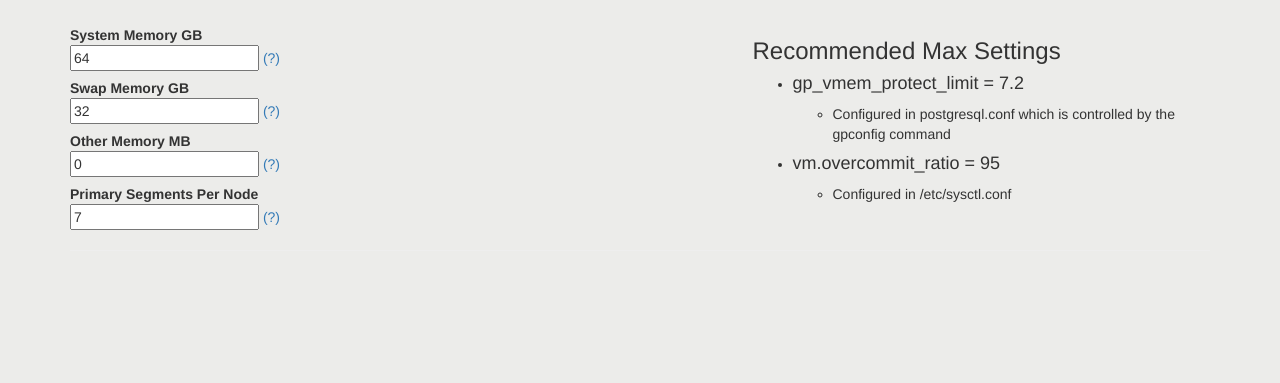
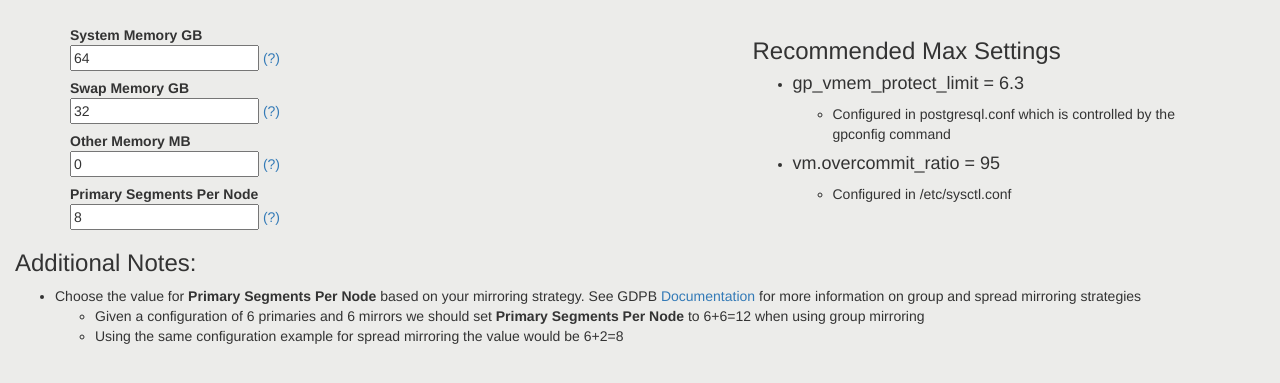
Before and after one commit to randomtask1155/gpvmem-calculator, a plain HTML site: page index.html in a window 1280 px wide. Shown: the part 309-692 px from the top of the page. Drawn offline with Linux system fonts and the light colour scheme.

Commit message:
add more notes regarding mirroring strategy

```diff
--- a/index.html
+++ b/index.html
@@ -94,7 +94,7 @@ function CalcVmem() {
             <div class="col-lg-12">
                 <h1 class="page-header"><p>Why use the calculator?</p>
                     <small id="ProductName"><p>GPDB virutal memory calculator estimates the best virtual memory settings based on exiting large scale deployments.  The linux kernel is very good at optimizing its own memory, but we still have to ensure we do not overallocation GPDB memory resulting in out of memory events.  This calculator helps the user reserve a conservative amount of memory for kernel while maximizing the amount of memory used by GPDB.</p>
-                    <p>For more information refer to GPDB <a href="http://gpdb.docs.pivotal.io/">documentaiton</a></p></small>
+                    <p>For more information refer to GPDB <a href="http://gpdb.docs.pivotal.io/" target="_blank">documentaiton</a></p></small>
                 </h1>
             </div>
         </div>
@@ -138,9 +138,10 @@ function CalcVmem() {
 <div class="control-group">
 	<label class="control-label" for="SegsPerNode">Primary Segments Per Node</label>
 	<div class="controls">
-		<input id="SegsPerNode" name="SegsPerNode" type="number" class="input-xlarge" value="7">
+		<input id="SegsPerNode" name="SegsPerNode" type="number" class="input-xlarge" value="8">
 		<a href="#" data-toggle="tooltip" data-placement="bottom" data-original-title="Number of primary you expect to run on a single segment server.  Also remember to account for failed mirrors if applicable">(?)</a>
 	</div>
+
 </div>
 </fieldset>
 </form>
@@ -164,7 +165,22 @@ function CalcVmem() {
 
         </div>
         <!-- /.row -->
-        <hr>
+
+        </div class="row">
+
+            <div class="col-md-12">
+                <h3>Additional Notes:</h3>
+                <ul>
+                    <li>Choose the value for <strong>Primary Segments Per Node</strong> based on your mirroring strategy.  See GDPB <a href="http://gpdb.docs.pivotal.io/4360/admin_guide/highavail/topics/g-overview-of-segment-mirroring.html" target="_blank">Documentation</a> for more information on group and spread mirroring strategies
+                        <ul>
+                            <li>Given a configuration of 6 primaries and 6 mirrors we should set <strong>Primary Segments Per Node</strong> to 6+6=12 when using group mirroring</li>
+                            <li>Using the same configuration example for spread mirroring the value would be 6+2=8</li>
+                        </ul>
+
+                    </li>
+                </ul>
+            </div>
+        </div>
     </div> <!-- /.container -->
 
 </body>
```
